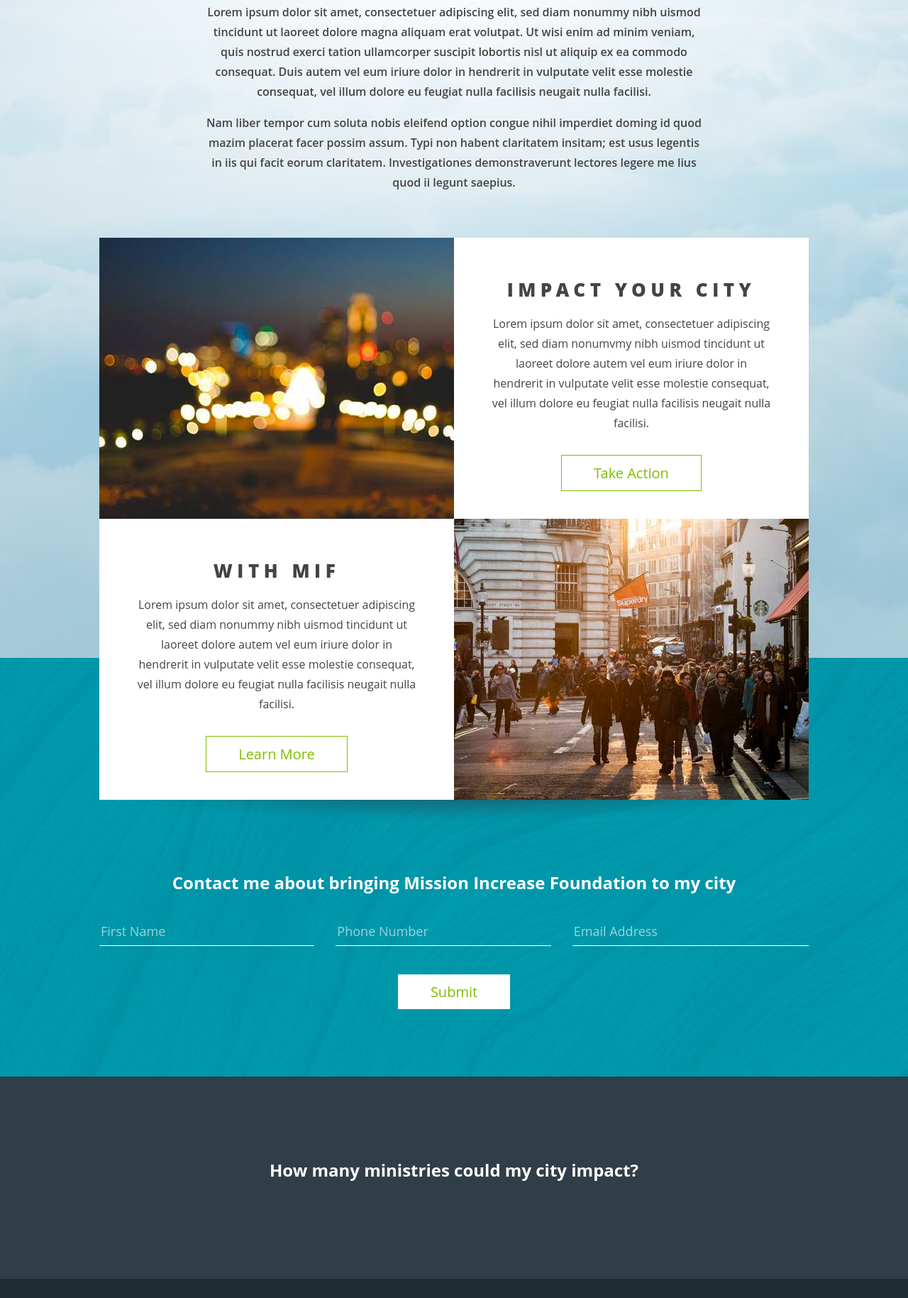
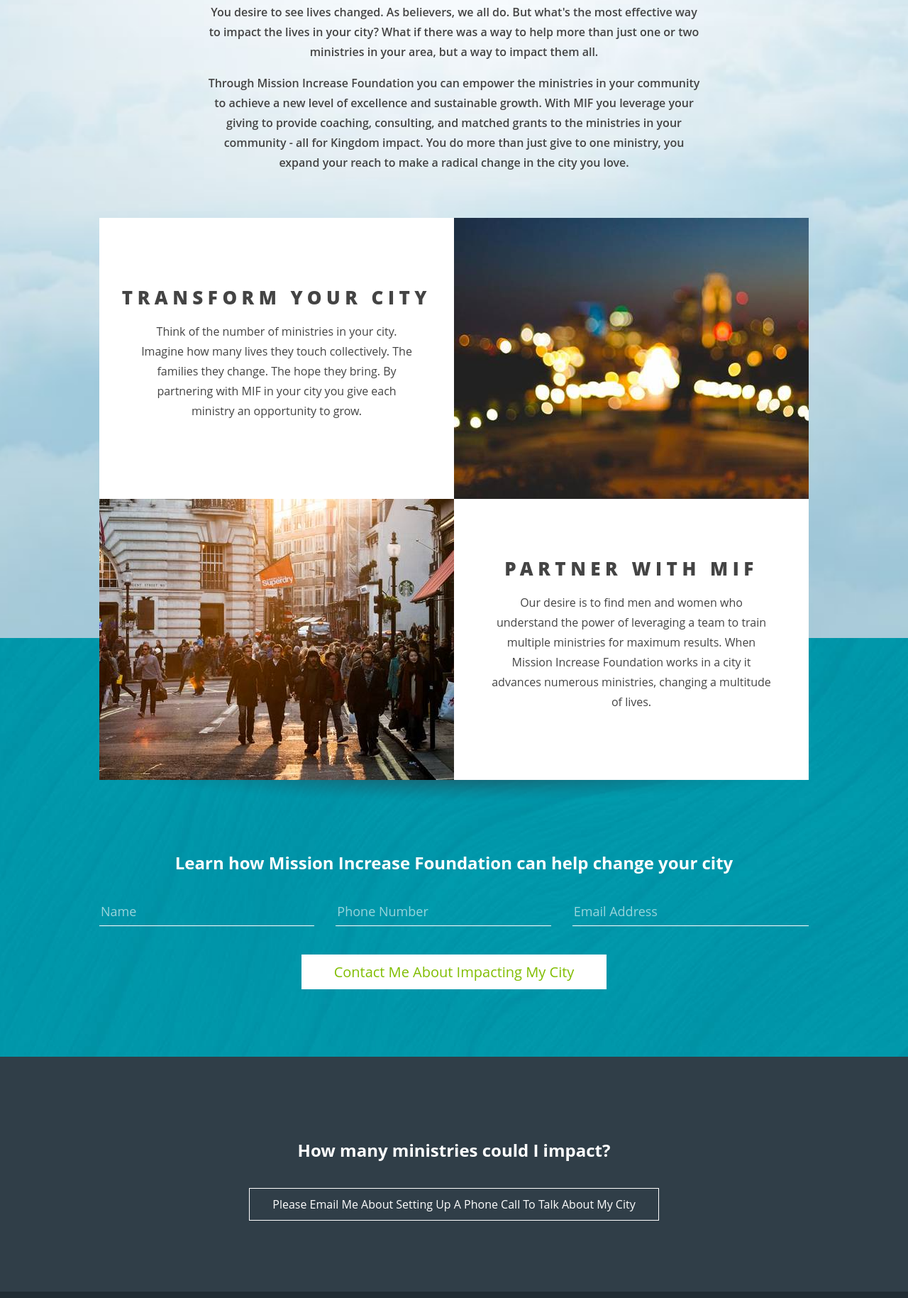
Before and after one commit to akwright/mif, a website: page app/index.html in a window 1280 px wide. Shown: the part 947-2776 px from the top of the page at 71% size. Drawn offline with Linux system fonts and the light colour scheme; files that its build step writes are made by us from their sources.

Commit message:
Updated the landing page to include the copy. Re-structure the elements of the impact section per Casey's suggestion. Added .gitignore file and added node_modules dir to the list.

```diff
--- a/app/assets/js/scripts.js
+++ b/app/assets/js/scripts.js
@@ -3,7 +3,7 @@
  * Mission Increase Foundation - The Gathering landing page.
  * http://fiveq.com
  * @author Five Q
- * @version 1.0
+ * @version 1.0.1
  * Copyright 2015. MIT licensed.
  */
 (function (window, document, undefined) {
--- a/app/index.html
+++ b/app/index.html
@@ -27,10 +27,10 @@
         <nav class="nav" role="navigation">
           <a class="js-nav-toggle  nav-toggle">Menu <span>☰</span></a>
           <ul class="js-nav">
-            <li><a href="#">About</a></li>
-            <li><a href="#">Impact Your City</a></li>
-            <li><a href="#">Map</a></li>
-            <li><a href="#">Contact</a></li>
+            <li><a href="#about">About</a></li>
+            <li><a href="#impact">Impact Your City</a></li>
+            <li><a href="#map">Map</a></li>
+            <li><a href="#contact">Contact</a></li>
           </ul>
         </nav>
       </div>
@@ -41,38 +41,38 @@
         <h1><span>We Help Ministries</span>Gather & Grow</h1>
       </section>
 
-      <section class="impact">
+      <section id="about" class="impact">
         <div class="contain">
-          <h2>What We Do</h2>
-          <p>Lorem ipsum dolor sit amet, consectetuer adipiscing elit, sed diam nonummy nibh uismod tincidunt ut laoreet dolore magna aliquam erat volutpat. Ut wisi enim ad minim veniam, quis nostrud exerci tation ullamcorper suscipit lobortis nisl ut aliquip ex ea commodo consequat. Duis autem vel eum iriure dolor in hendrerit in vulputate velit esse molestie consequat, vel illum dolore eu feugiat nulla facilisis neugait nulla facilisi.</p>
-          <p>Nam liber tempor cum soluta nobis eleifend option congue nihil imperdiet doming id quod mazim placerat facer possim assum. Typi non habent claritatem insitam; est usus legentis in iis qui facit eorum claritatem. Investigationes demonstraverunt lectores legere me lius quod ii legunt saepius.</p>
+          <h2>Expand Your Reach</h2>
+          <p>You desire to see lives changed. As believers, we all do. But what's the most effective way to impact the lives in your city? What if there was a way to help more than just one or two ministries in your area, but a way to impact them all.</p>
+          <p>Through Mission Increase Foundation you can empower the ministries in your community to achieve a new level of excellence and sustainable growth. With MIF you leverage your giving to provide coaching, consulting, and matched grants to the ministries in your community - all for Kingdom impact. You do more than just give to one ministry, you expand your reach to make a radical change in the city you love.</p>
+
+          <div id="impact" class="city-item image-right">
+            <div class="item-image"></div>
+            <div class="item-info">
+              <h3>Transform Your City</h3>
+              <p>Think of the number of ministries in your city. Imagine how many lives they touch collectively. The families they change. The hope they bring. By partnering with MIF in your city you give each ministry an opportunity to grow.</p>
+              <!--<a href="" class="tk-museo-slab button">Take Action</a>-->
+            </div>
+          </div>
 
           <div class="city-item">
             <div class="item-image"></div>
             <div class="item-info">
-              <h3>Impact Your City</h3>
-              <p>Lorem ipsum dolor sit amet, consectetuer adipiscing elit, sed diam nonumvmy nibh uismod tincidunt ut laoreet dolore autem vel eum iriure dolor in hendrerit in vulputate velit esse molestie consequat, vel illum dolore eu feugiat nulla facilisis neugait nulla facilisi.</p>
-              <a href="" class="tk-museo-slab button">Take Action</a>
-            </div>
-          </div>
-
-          <div class="city-item image-right">
-            <div class="item-image"></div>
-            <div class="item-info">
-              <h3>With MIF</h3>
-              <p>Lorem ipsum dolor sit amet, consectetuer adipiscing elit, sed diam nonummy nibh uismod tincidunt ut laoreet dolore autem vel eum iriure dolor in hendrerit in vulputate velit esse molestie consequat, vel illum dolore eu feugiat nulla facilisis neugait nulla facilisi.</p>
-              <a href="" class="tk-museo-slab button">Learn More</a>
+              <h3>Partner With MIF</h3>
+              <p>Our desire is to find men and women who understand the power of leveraging a team to train multiple ministries for maximum results. When Mission Increase Foundation works in a city it advances numerous ministries, changing a multitude of lives.</p>
+              <!--<a href="" class="tk-museo-slab button">Learn More</a>-->
             </div>
           </div>
         </div>
       </section>
 
-      <section class="contact">
+      <section id="contact" class="contact">
         <div class="contain">
-          <h4 class="tk-museo-slab">Contact me about bringing Mission Increase Foundation to my city</h4>
+          <h4 class="tk-museo-slab">Learn how Mission Increase Foundation can help change your city</h4>
           <form class="contact-form" method="post" action="">
             <fieldset class="input-field">
-              <label class="inline-label" for="name">First Name</label><input id="name" class="input" type="text" name="name" placeholder="First Name" tabindex="1">
+              <label class="inline-label" for="name">Name</label><input id="name" class="input" type="text" name="name" placeholder="Name" tabindex="1">
             </fieldset>
 
             <fieldset class="input-field">
@@ -83,20 +83,22 @@
               <label class="inline-label" for="email">Email Address</label><input id="email" class="input" type="text" name="email" placeholder="Email Address" tabindex="3">
             </fieldset>
 
-            <input class="js-submit-form tk-museo-slab button submit-button" type="submit" value="Submit" tabindex="4">
+            <input class="js-submit-form tk-museo-slab button submit-button" type="submit" value="Contact Me About Impacting My City" tabindex="4">
           </form>
         </div>
       </section>
 
-      <section class="map">
+      <section id="map" class="map">
         <div class="contain">
-          <h4 class="tk-museo-slab">How many ministries could my city impact?</h4>
+          <h4 class="tk-museo-slab">How many ministries could I impact?</h4>
 
           <div class="map-object">
             <div class="map-controls">
 
             </div>
           </div>
+
+          <a href="#contact" class="tk-museo-slab button">Please Email Me About Setting Up A Phone Call To Talk About My City</a>
         </div>
       </section>
     </main>
--- a/package.json
+++ b/package.json
@@ -3,7 +3,7 @@
   "title": "Mission Increase Foundation - The Gathering landing page.",
   "author": "Five Q",
   "url": "http://fiveq.com",
-  "version": "1.0",
+  "version": "1.0.1",
   "license": "MIT",
   "repository": {
     "type": "git",
--- a/src/scss/partials/_contact.scss
+++ b/src/scss/partials/_contact.scss
@@ -82,6 +82,7 @@
     border: 1px solid #fff;
     color: $impact-green;
     font-size: 2rem;
+    white-space: normal;
 
     &:hover {
       background: transparent;
--- a/src/scss/partials/_impact.scss
+++ b/src/scss/partials/_impact.scss
@@ -95,10 +95,18 @@
 
   .item-info {
     padding-top: 55px;
+    padding-bottom: 4em;
     background: #fff;
 
     @media (min-width: 670px) and (max-width: 799px) {
       flex-basis: 60%;
+    }
+
+    @media (min-width: 670px) {
+      padding: 0;
+      display: flex;
+      flex-direction: column;
+      justify-content: center;
     }
   }
     .item-info h3 {
--- a/src/scss/partials/_map.scss
+++ b/src/scss/partials/_map.scss
@@ -12,3 +12,15 @@
   .map h4 {
     color: #fff;
   }
+
+  .map .button {
+    padding: .5em 2em;
+    background: transparent;
+    border: 1px solid #fff;
+    color: #fff;
+
+    &:hover {
+      background: #fff;
+      color: $impact-green;
+    }
+  }
--- a/src/scss/partials/_nav.scss
+++ b/src/scss/partials/_nav.scss
@@ -84,7 +84,8 @@
     cursor: pointer;
 
     &:active {
-      transform: translateY(-50%), scale(.9);
+      transform-origin: center;
+      transform: translateY(-50%), scale(.95);
     }
 
     span {
```
Also changed, not shown: app/assets/css/style.css, app/assets/css/style.min.css, app/assets/js/scripts.min.js, 3 other files.
